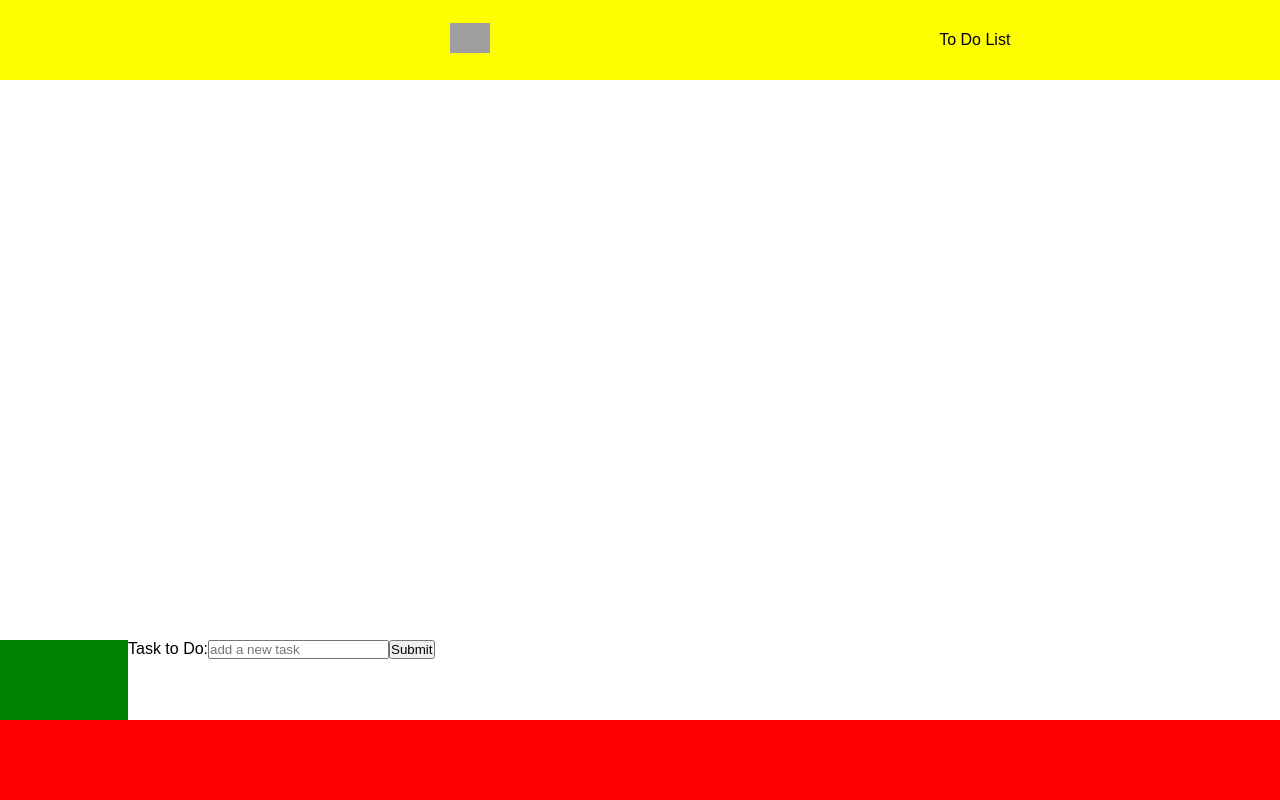
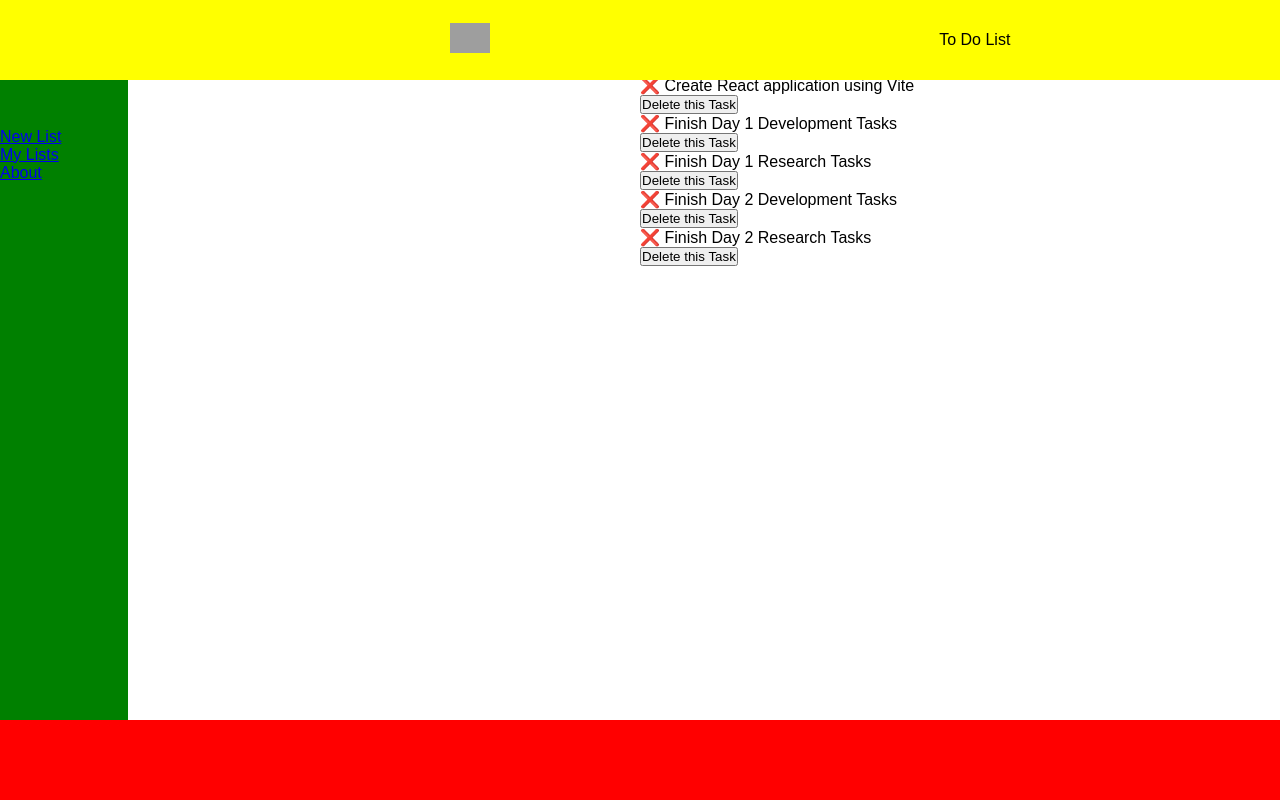
Before and after one commit to sllorens-cuenca/to-do-listRefactor, a React (Vite) app in the folder toDoList/: page /my-lists in a window 1280 px wide. Shown: the top 800 px of the page. Built offline with nearby package versions, Linux system fonts and the light colour scheme; grey boxes are pictures that could not be loaded.

Commit message:
trying to solution

```diff
--- a/toDoList/src/App.jsx
+++ b/toDoList/src/App.jsx
@@ -33,21 +33,20 @@ function App() {
         const nextId = maxId + 1;
 
         const newTask = {
-            ...taskDetail,
-            id: nextId
+          ...taskDetail,
+          id: nextId
         }
-        console.log(newTask)
+        // console.log(newTask)
         setTasktoDisplay(newTask);
     }
     return (
         <>
             <Navbar />
             <SideBar />
-            <NewList callbackToCreate={createTask} tasksArr={taskToDisplay} callbackToDelete={deleteTask}/>
             <Routes>
-                {/* <Route path="/" element={<List tasksArr={taskToDisplay} callbackToCreate={createTask} callbackToDelete={deleteTask} />} /> */}
+                <Route path="/" element={<NewList  callbackToCreate={createTask} tasksArr={taskToDisplay} callbackToDelete={deleteTask}/>} />
                 <Route path="/about" element={<About />} />
-                <Route path="/my-lists" element={<List tasksArr={taskToDisplay} callbackToDelete={deleteTask} />} />
+                <Route path="/my-lists" element={<List tasksArr={taskToDisplay} callbackToDelete = {deleteTask}/>} />
                 <Route path="*" element={<NotFound />} />
             </Routes>
             <Footer />
--- a/toDoList/src/pages/List.jsx
+++ b/toDoList/src/pages/List.jsx
@@ -1,5 +1,4 @@
 import ListItem from "../components/listItem";
-import NewList from "./NewList";
 
 
 
--- a/toDoList/src/pages/NewList.jsx
+++ b/toDoList/src/pages/NewList.jsx
@@ -1,4 +1,5 @@
 import { useState } from "react";
+
 
 function NewList(props) {
 
@@ -43,6 +44,8 @@ function NewList(props) {
                 </form>
             </div>
         </>
+
+
     );
 }
 
```
Lines whose indentation alone changed are shown as unchanged.
